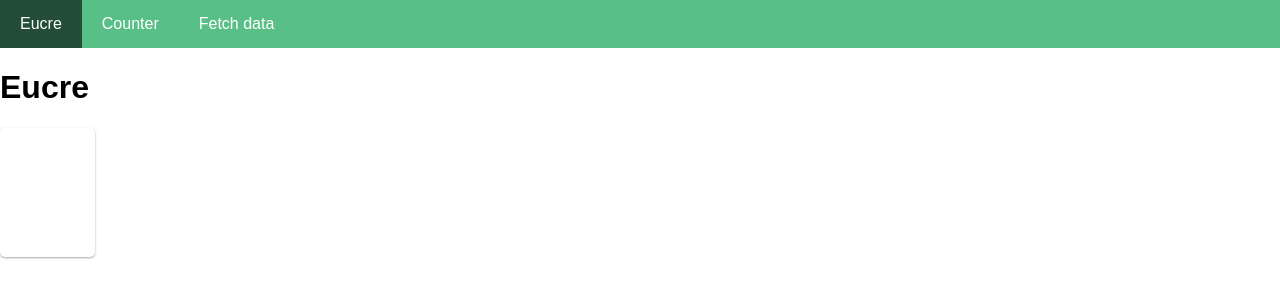
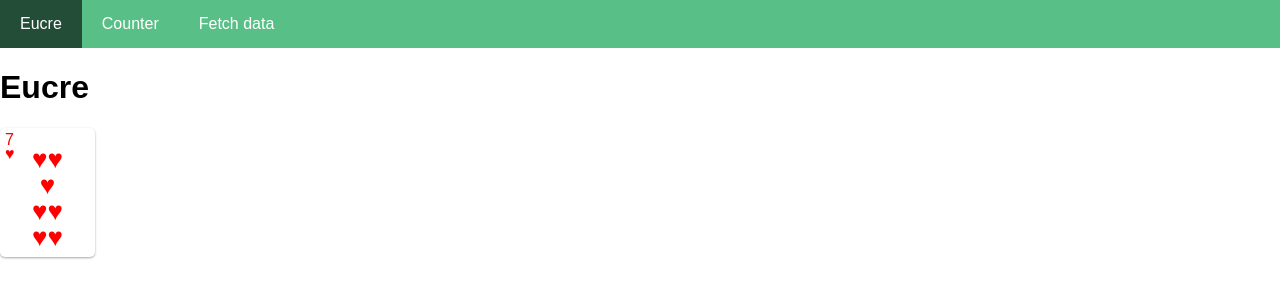
Before and after one commit to frogsbreath-games/eucre, a React app in the folder client/app/: page / in a window 1280 px wide. Shown: the top 300 px of the page. Built offline with nearby package versions, Linux system fonts and the light colour scheme; a web font is replaced by a local one.

Commit message:
Card Style Import to Css Module

```diff
--- a/client/app/src/components/Card/Card.module.css
+++ b/client/app/src/components/Card/Card.module.css
@@ -7,3 +7,119 @@
   border-radius: 5px;
   box-shadow: 0 1px 3px rgba(0, 0, 0, 0.12), 0 1px 2px rgba(0, 0, 0, 0.24);
 }
+
+.card .cardBack {
+  background-color: #62bbd3;
+  background-image: linear-gradient(
+      30deg,
+      #80c9dd 12%,
+      transparent 12.5%,
+      transparent 87%,
+      #80c9dd 87.5%,
+      #80c9dd
+    ),
+    linear-gradient(
+      150deg,
+      #80c9dd 12%,
+      transparent 12.5%,
+      transparent 87%,
+      #80c9dd 87.5%,
+      #80c9dd
+    ),
+    linear-gradient(
+      30deg,
+      #80c9dd 12%,
+      transparent 12.5%,
+      transparent 87%,
+      #80c9dd 87.5%,
+      #80c9dd
+    ),
+    linear-gradient(
+      150deg,
+      #80c9dd 12%,
+      transparent 12.5%,
+      transparent 87%,
+      #80c9dd 87.5%,
+      #80c9dd
+    ),
+    linear-gradient(
+      60deg,
+      #d5eaf0 25%,
+      transparent 25.5%,
+      transparent 75%,
+      #d5eaf0 75%,
+      #d5eaf0
+    ),
+    linear-gradient(
+      60deg,
+      #d5eaf0 25%,
+      transparent 25.5%,
+      transparent 75%,
+      #d5eaf0 75%,
+      #d5eaf0
+    );
+  background-size: 16px 28px;
+  background-position: 0 0, 0 0, 8px 14px, 8px 14px, 0 0, 8px 14px;
+  width: 85px;
+  height: 119px;
+}
+
+.cardContentHearts,
+.cardContentDiamonds {
+  color: red;
+}
+
+.cardContentHearts span.icon::before {
+  content: "♥";
+}
+
+.cardContentDiamonds span.icon::before {
+  content: "♦";
+}
+
+.cardContentClubs span.icon::before {
+  content: "♣";
+}
+
+.cardContentSpades span.icon::before {
+  content: "♠";
+}
+
+.cardHeader {
+  line-height: 14px;
+}
+
+.cardInner {
+  display: flex;
+  justify-content: space-around;
+  align-items: center;
+  height: 90px;
+  flex-direction: column;
+  padding: 0 10px;
+  margin-top: -15px;
+}
+
+.cardInnerRow {
+  display: flex;
+  justify-content: space-around;
+  width: 55px;
+}
+
+.cardInnerRowOdd + .cardInnerRowEven {
+  margin-top: -10px;
+}
+
+.cardInnerRowEven + .cardInnerRowOdd {
+  margin-top: -10px;
+}
+
+.cardInner span.icon {
+  font-size: 26px;
+  line-height: 1;
+}
+
+.bigIcon {
+  composes: icon;
+  font-size: 40px;
+  font-family: "Arbutus Slab";
+}
--- a/client/app/src/components/Card/Card.tsx
+++ b/client/app/src/components/Card/Card.tsx
@@ -11,6 +11,88 @@ interface ICardProps {
 
 export default class Cardextends extends React.PureComponent<ICardProps> {
   render() {
-    return <div className={styles.card}></div>;
+    const { value, suit, id, front } = this.props;
+    var cardContent;
+    if (front) {
+      cardContent = (
+        <div className={styles["cardContent" + suit]} data-suit={suit}>
+          <div className={styles.cardHeader}>
+            {value && displayCardValue(value)}
+            <br />
+            <span className={styles.icon}></span>
+          </div>
+          <div className={styles.cardInner}>{gameCardInner(value)}</div>
+        </div>
+      );
+    } else {
+      cardContent = <div className={styles.cardBack}></div>;
+    }
+
+    return <div className={styles.card}>{cardContent}</div>;
   }
 }
+
+function gameCardInner(value?: number) {
+  switch (value) {
+    case 1:
+      return <span className={styles.bigIcon}></span>;
+    case 2:
+      return iconRows([1, 1]);
+    case 3:
+      return iconRows([1, 1, 1]);
+    case 4:
+      return iconRows([2, 2]);
+    case 5:
+      return iconRows([2, 1, 2]);
+    case 6:
+      return iconRows([2, 2, 2]);
+    case 7:
+      return iconRows([2, 1, 2, 2]);
+    case 8:
+      return iconRows([2, 1, 2, 1, 2]);
+    case 9:
+      return iconRows([2, 2, 1, 2, 2]);
+    case 10:
+      return iconRows([2, 1, 2, 2, 1, 2]);
+    case 11:
+      return <span className={styles.bigIcon}>J</span>;
+    case 12:
+      return <span className={styles.bigIcon}>♕</span>;
+    case 13:
+      return <span className={styles.bigIcon}>♔</span>;
+    default:
+      return null;
+  }
+}
+
+function iconRows(arr: Array<number>) {
+  return arr.map((num: number, index: number) => iconRow(num, index));
+}
+
+function iconRow(num: number, key: number) {
+  return (
+    <div
+      key={key}
+      className={styles["cardInnerRow " + (num % 2 === 0 ? "Even" : "Odd")]}
+    >
+      {Array.from(Array(num).keys()).map((x) => (
+        <span key={key + "-" + x.toString()} className={styles.icon}></span>
+      ))}
+    </div>
+  );
+}
+
+function displayCardValue(value: number) {
+  switch (value) {
+    case 1:
+      return "A";
+    case 11:
+      return "J";
+    case 12:
+      return "Q";
+    case 13:
+      return "K";
+    default:
+      return value;
+  }
+}
--- a/client/app/src/components/Home.tsx
+++ b/client/app/src/components/Home.tsx
@@ -5,7 +5,7 @@ import Card from "./Card/Card";
 const Home = () => (
   <div>
     <h1>Eucre</h1>
-    <Card />
+    <Card front={true} value={7} suit="Hearts" />
   </div>
 );
 
```
